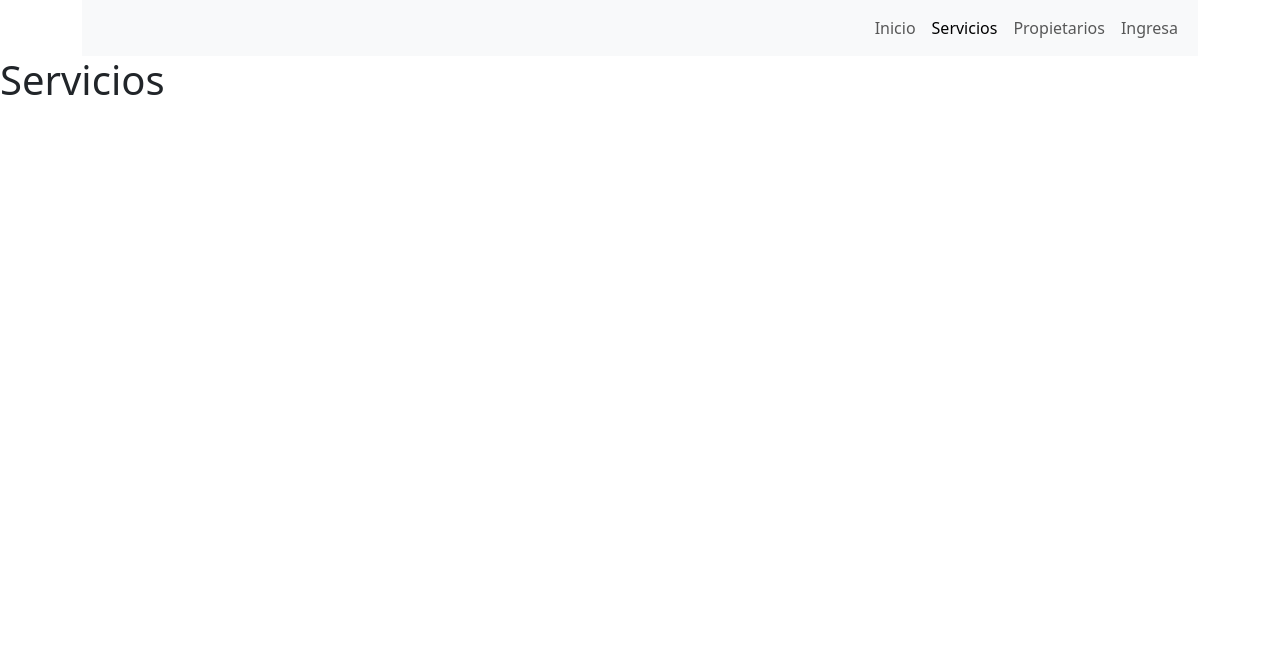
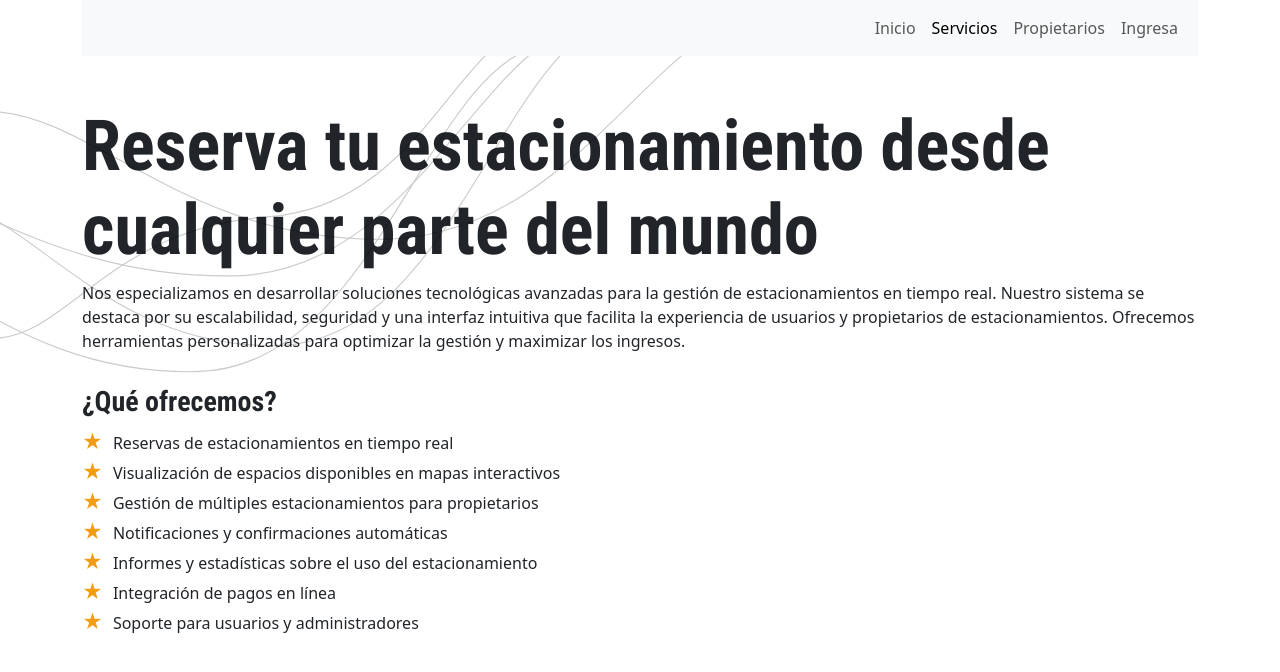
Before and after one commit to ignaciojavier27/proyecto-estacionamiento, a React (Vite) app in the folder frontend/: page /services in a window 1280 px wide. Shown: the top 672 px of the page. Built offline with nearby package versions, Linux system fonts and the light colour scheme.

Commit message:
Front - Screen Servicios

```diff
--- a/frontend/index.html
+++ b/frontend/index.html
@@ -6,6 +6,10 @@
     <meta name="viewport" content="width=device-width, initial-scale=1.0" />
     <title>Vite + React</title>
     <link rel="stylesheet" href="https://unpkg.com/leaflet/dist/leaflet.css" />
+    <link rel="preconnect" href="https://fonts.googleapis.com" />
+    <link rel="preconnect" href="https://fonts.gstatic.com" crossorigin />
+    <link href="https://fonts.googleapis.com/css2?family=Poppins:wght@300;400;500&display=swap" rel="stylesheet" />
+    <link href="https://fonts.googleapis.com/css2?family=Roboto+Condensed:ital,wght@0,100..900;1,100..900&display=swap" rel="stylesheet">
   </head>
   <body>
     <div id="root"></div>
--- /dev/null
+++ b/frontend/src/assets/styles/services.css
@@ -0,0 +1,65 @@
+:root {
+  --h2-font-family: "Roboto Condensed", sans-serif;
+  --p-font-family: sans-serif;
+  --h2-responsive: clamp(5vw, 2rem + 3vw, 9vw);
+  --p-font-size: clamp(0.9rem, 0.9vw + 1rem, 1.3rem);
+}
+
+h2 {
+  font-family: var(--h2-font-family);
+  font-size: var(--h2-responsive);
+  font-weight: bold;
+}
+
+h3 {
+  font-family: var(--h2-font-family);
+  font-weight: bold;
+}
+
+.container-desarrollo {
+  position: relative;
+
+  & .line-curve {
+    position: absolute;
+    max-width: 70vw;
+    opacity: 0.2;
+    top: 0;
+    left: 0;
+  }
+
+  & ul.custom-list {
+    list-style-type: none;
+    padding-left: 0;
+  }
+
+  & ul.custom-list li::before {
+    content: "★";
+    color: #f39c12;
+    font-size: 20px;
+    margin-right: 10px;
+  }
+}
+
+@media (min-width: 500px) {
+  .container-svg {
+    bottom: 15%;
+  }
+}
+
+@media (min-width: 950px) {
+  .container-svg {
+    bottom: 15%;
+  }
+}
+
+@media (min-width: 1100px) {
+  .container-svg {
+    bottom: 15%;
+  }
+}
+
+@media (min-width: 1250px) {
+  .container-svg {
+    bottom: 0;
+  }
+}
--- a/frontend/src/views/ServicesScreen.jsx
+++ b/frontend/src/views/ServicesScreen.jsx
@@ -1,10 +1,27 @@
 import Navbar from "../components/Navbar"
+import '../assets/styles/services.css'
 
 const ServicesScreen = () => {
     return (
     <main>
         <Navbar />
-        <h1>Servicios</h1>
+        <section className="container-desarrollo container-full bg-white  py-5">
+            <article className="container-md container-desarrollo-info">
+            <img src="../../src/assets/images/line-curve.svg" alt="line-curve" className="line-curve" />
+                <h2>Reserva tu estacionamiento desde cualquier parte del mundo</h2>
+                <p>Nos especializamos en desarrollar soluciones tecnológicas avanzadas para la gestión de estacionamientos en tiempo real. Nuestro sistema se destaca por su escalabilidad, seguridad y una interfaz intuitiva que facilita la experiencia de usuarios y propietarios de estacionamientos. Ofrecemos herramientas personalizadas para optimizar la gestión y maximizar los ingresos.</p>
+                <h3 className="pt-3">¿Qué ofrecemos?</h3>
+                <ul className="custom-list">
+                    <li>Reservas de estacionamientos en tiempo real</li>
+                    <li>Visualización de espacios disponibles en mapas interactivos</li>
+                    <li>Gestión de múltiples estacionamientos para propietarios</li>
+                    <li>Notificaciones y confirmaciones automáticas</li>
+                    <li>Informes y estadísticas sobre el uso del estacionamiento</li>
+                    <li>Integración de pagos en línea</li>
+                    <li>Soporte para usuarios y administradores</li>
+                </ul>
+            </article>
+        </section>
     </main>
     )
 }
```
Also changed, not shown: frontend/src/assets/images/line-curve.svg (added).
